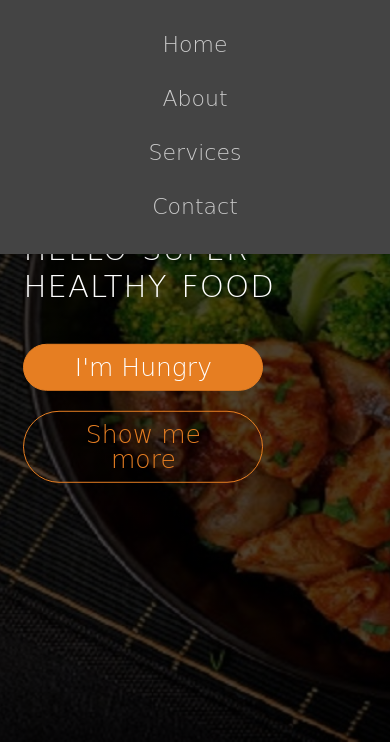
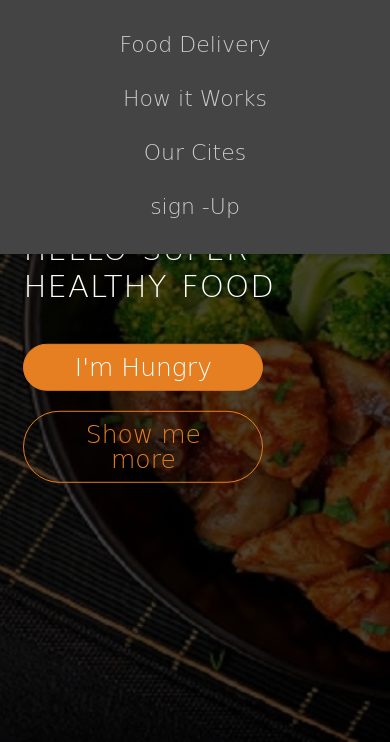
Before and after one commit to Ajay76401/Food-Project-Website, a plain HTML site: page index.html in a window 390 px wide. Both pictures are taken after a click on the button "Toggle navigation menu". Shown: the part 102-844 px from the top of the page. Drawn offline with nearby package versions, Linux system fonts and the light colour scheme.

```diff
--- a/index.html
+++ b/index.html
@@ -35,10 +35,10 @@
 
                     <div id="mobile-nav-link" s class="nav-links-mobile">
                         <!-- IMPORTANT: Replace these links with your actual website navigation links -->
-                        <a href="#">Home</a>
-                        <a href="#">About</a>
-                        <a href="#">Services</a>
-                        <a href="#">Contact</a>
+                        <a href="#section-plans">Food Delivery</a>
+                        <a href="#section-steps"> How it Works</a>
+                        <a href="#section-cities">Our Cites</a>
+                        <a href="#section-form">sign -Up</a>
                     </div>
                 </div>
             </div>
```
